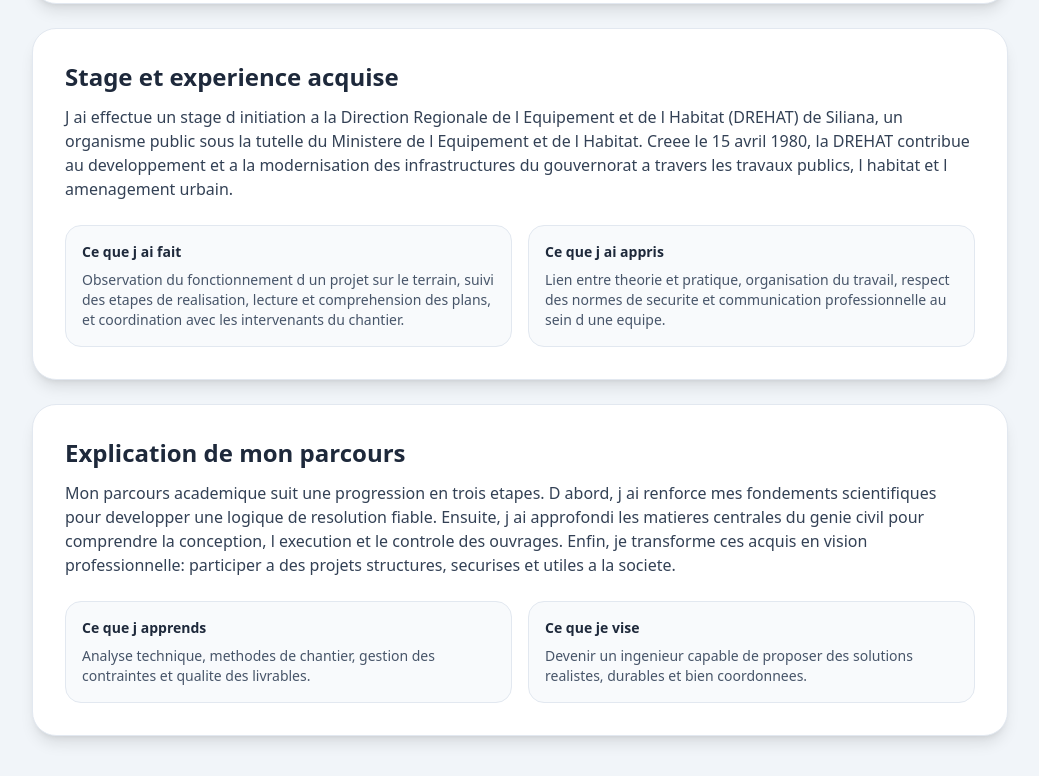
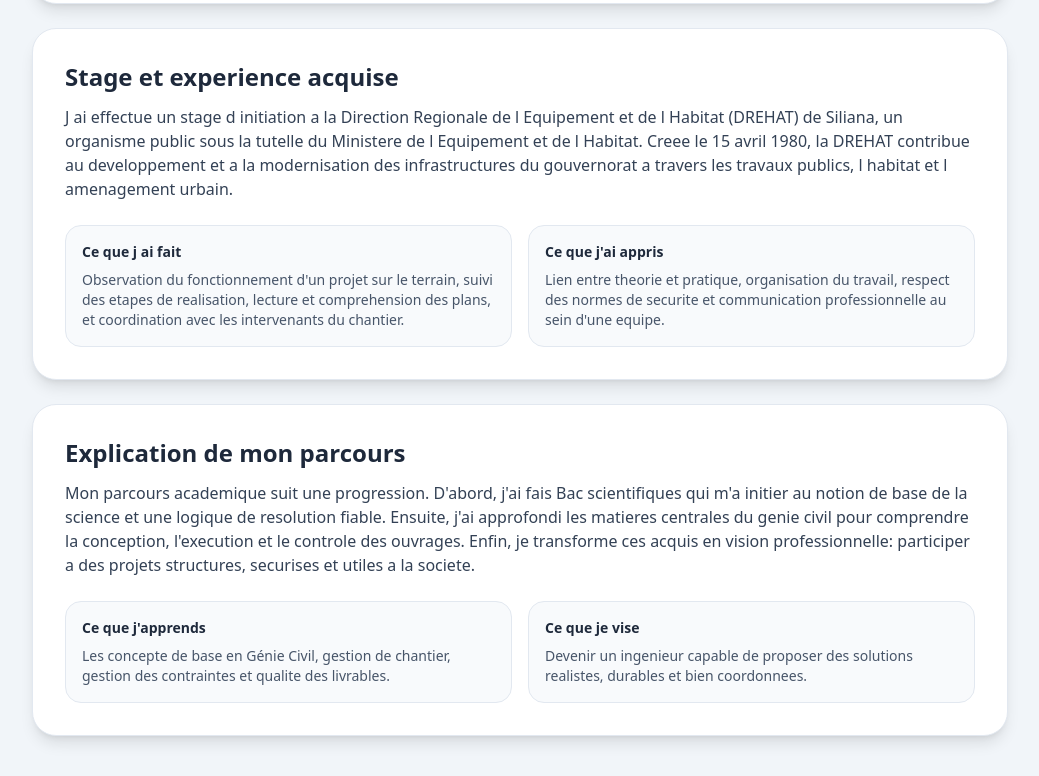
Before and after one commit to mahamadou9629-bot/mahamadouPortfolio, a website: page academic.html in a window 1280 px wide. Shown: the part 662-1438 px from the top of the page, without its empty margins (120-1159 px from the left). Drawn offline with nearby package versions, Linux system fonts and the light colour scheme.

```diff
--- a/academic.html
+++ b/academic.html
@@ -67,22 +67,22 @@
       <div class="mt-6 grid gap-4 sm:grid-cols-2">
         <div class="rounded-2xl border border-slate-200 bg-slate-50 p-4">
           <h3 class="text-sm font-extrabold">Ce que j ai fait</h3>
-          <p class="mt-2 text-sm text-slate-600">Observation du fonctionnement d un projet sur le terrain, suivi des etapes de realisation, lecture et comprehension des plans, et coordination avec les intervenants du chantier.</p>
+          <p class="mt-2 text-sm text-slate-600">Observation du fonctionnement d'un projet sur le terrain, suivi des etapes de realisation, lecture et comprehension des plans, et coordination avec les intervenants du chantier.</p>
         </div>
         <div class="rounded-2xl border border-slate-200 bg-slate-50 p-4">
-          <h3 class="text-sm font-extrabold">Ce que j ai appris</h3>
-          <p class="mt-2 text-sm text-slate-600">Lien entre theorie et pratique, organisation du travail, respect des normes de securite et communication professionnelle au sein d une equipe.</p>
+          <h3 class="text-sm font-extrabold">Ce que j'ai appris</h3>
+          <p class="mt-2 text-sm text-slate-600">Lien entre theorie et pratique, organisation du travail, respect des normes de securite et communication professionnelle au sein d'une equipe.</p>
         </div>
       </div>
     </section>
 
     <section class="mt-6 rounded-3xl border border-slate-200 bg-white p-6 shadow-lg sm:p-8">
       <h2 class="text-xl font-extrabold sm:text-2xl">Explication de mon parcours</h2>
-      <p class="mt-3 text-sm leading-relaxed text-slate-700 sm:text-base">Mon parcours academique suit une progression en trois etapes. D abord, j ai renforce mes fondements scientifiques pour developper une logique de resolution fiable. Ensuite, j ai approfondi les matieres centrales du genie civil pour comprendre la conception, l execution et le controle des ouvrages. Enfin, je transforme ces acquis en vision professionnelle: participer a des projets structures, securises et utiles a la societe.</p>
+      <p class="mt-3 text-sm leading-relaxed text-slate-700 sm:text-base">Mon parcours academique suit une progression. D'abord, j'ai fais Bac scientifiques qui m'a initier au notion de base de la science et  une logique de resolution fiable. Ensuite, j'ai approfondi les matieres centrales du genie civil pour comprendre la conception, l'execution et le controle des ouvrages. Enfin, je transforme ces acquis en vision professionnelle: participer a des projets structures, securises et utiles a la societe.</p>
       <div class="mt-6 grid gap-4 sm:grid-cols-2">
         <div class="rounded-2xl border border-slate-200 bg-slate-50 p-4">
-          <h3 class="text-sm font-extrabold">Ce que j apprends</h3>
-          <p class="mt-2 text-sm text-slate-600">Analyse technique, methodes de chantier, gestion des contraintes et qualite des livrables.</p>
+          <h3 class="text-sm font-extrabold">Ce que j'apprends</h3>
+          <p class="mt-2 text-sm text-slate-600">Les concepte de base en Génie Civil, gestion de chantier, gestion des contraintes et qualite des livrables.</p>
         </div>
         <div class="rounded-2xl border border-slate-200 bg-slate-50 p-4">
           <h3 class="text-sm font-extrabold">Ce que je vise</h3>
```
Also changed, not shown: formalang.html (+3 -3 lines).
